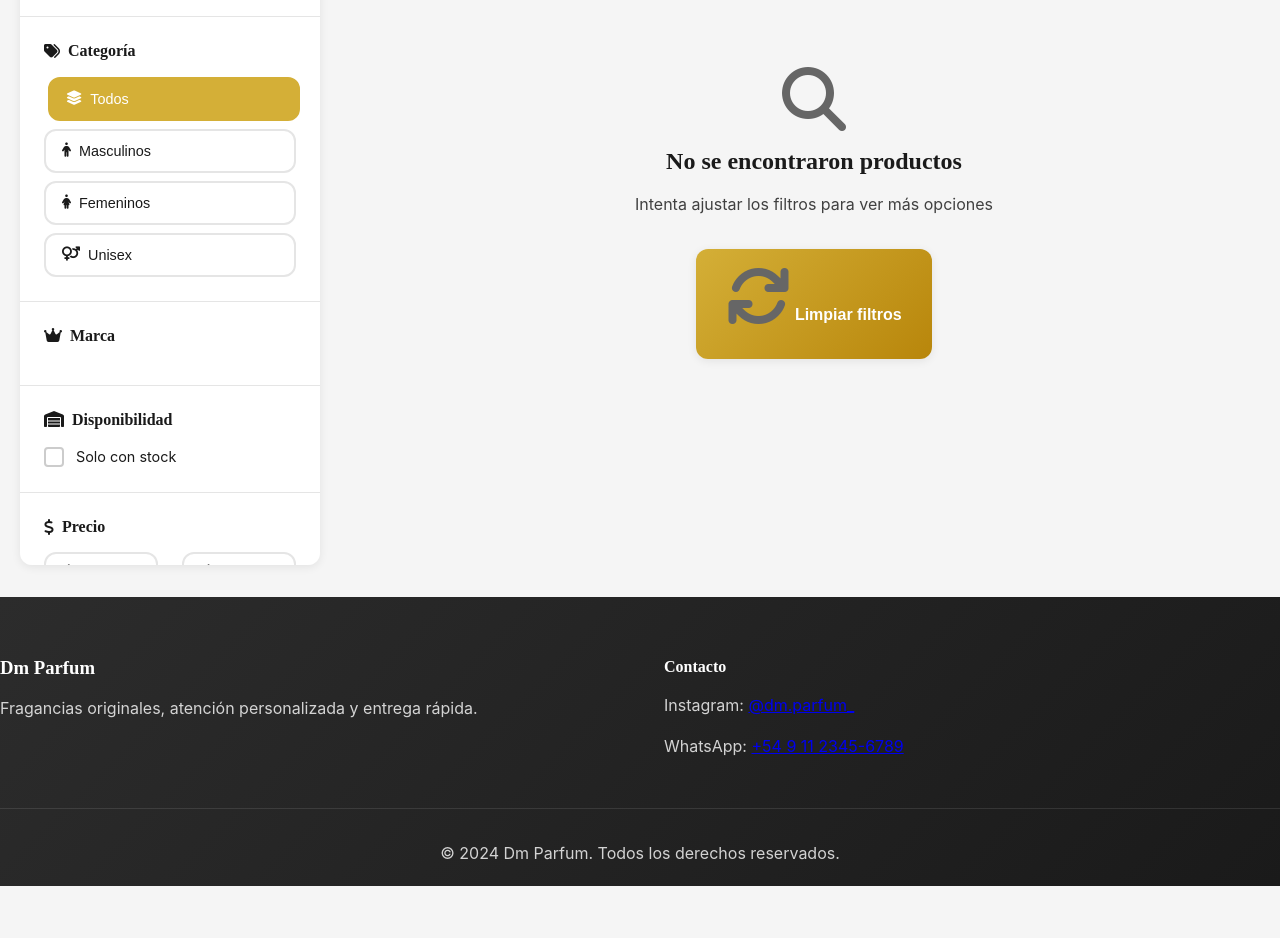
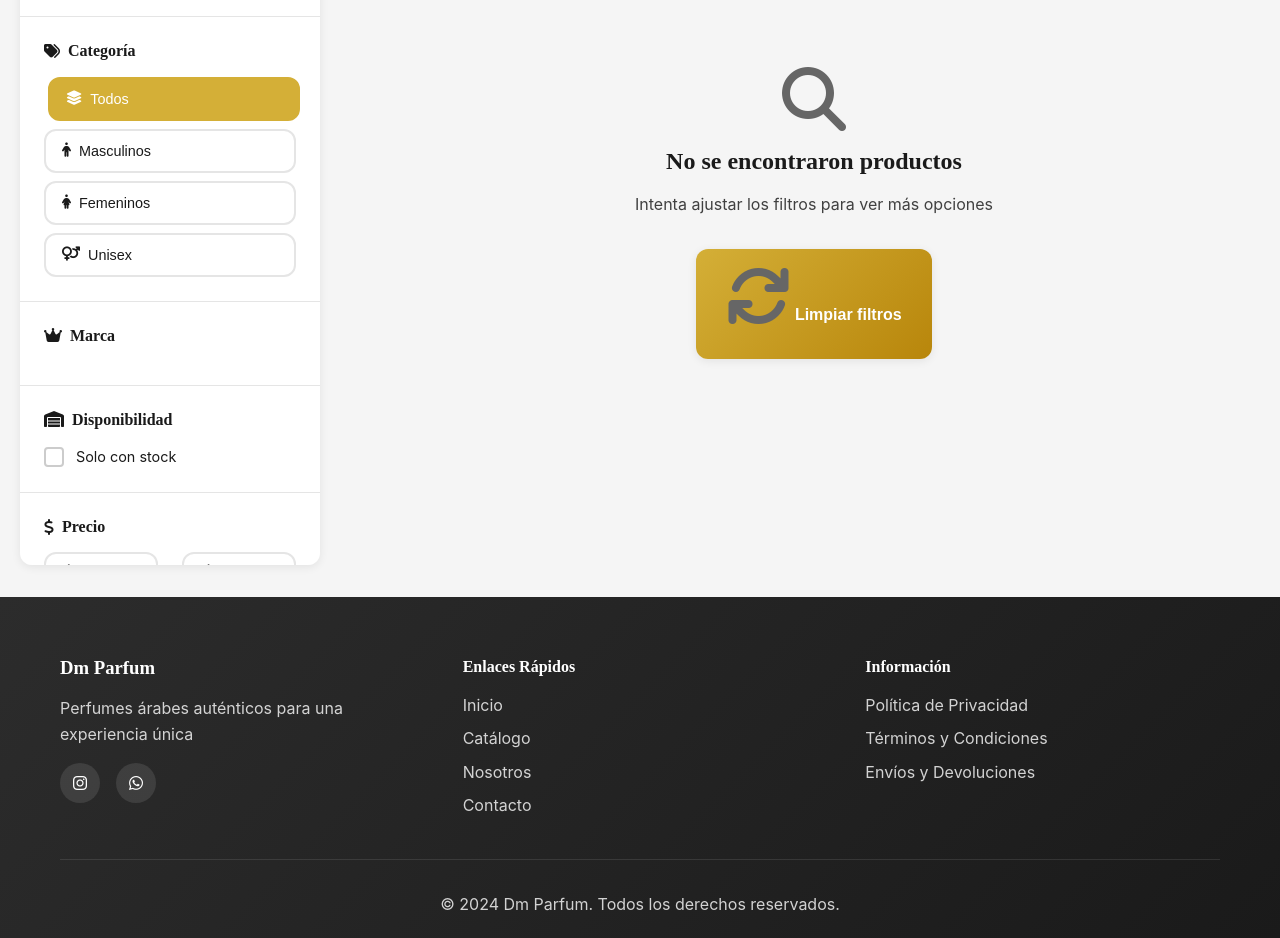
Before and after one commit to axelderfler/DmParfum, a plain HTML site: page catalogo.html in a window 1280 px wide. Shown: the part 532-1470 px from the top of the page. Before the commit the page ends 1418 px from the top, so only its background shows below. Drawn offline with Linux system fonts and the light colour scheme; no server answers.

Commit message:
correccion de errores en containers y footer de catalogo

```diff
--- a/catalogo.html
+++ b/catalogo.html
@@ -59,7 +59,7 @@
 
   <!-- Barra de herramientas -->
   <section class="catalog-toolbar">
-    <div class="container">
+    <div class="container-info">
       <div class="toolbar-content">
         <div class="toolbar-left">
           <div class="results-info">
@@ -188,19 +188,37 @@
 
 
   <footer class="footer">
+    <div class="container-info">
       <div class="footer-content">
         <div class="footer-section">
           <h3>Dm Parfum</h3>
-        <p>Fragancias originales, atención personalizada y entrega rápida.</p>
+          <p>Perfumes árabes auténticos para una experiencia única</p>
+          <div class="social-links">
+            <a href="https://instagram.com/dm.parfum_"><i class="fab fa-instagram"></i></a>
+            <a href="https://wa.me/541162634332"><i class="fab fa-whatsapp"></i></a>
+          </div>
         </div>
         <div class="footer-section">
-        <h4>Contacto</h4>
-        <p>Instagram: <a href="https://instagram.com/dm.parfum_" target="_blank">@dm.parfum_</a></p>
-        <p>WhatsApp: <a href="https://wa.me/5491123456789" target="_blank">+54 9 11 2345-6789</a></p>
+          <h4>Enlaces Rápidos</h4>
+          <ul>
+            <li><a href="index.html">Inicio</a></li>
+            <li><a href="catalogo.html">Catálogo</a></li>
+            <li><a href="index.html#sobre-nosotros">Nosotros</a></li>
+            <li><a href="index.html#contacto">Contacto</a></li>
+          </ul>
+        </div>
+        <div class="footer-section">
+          <h4>Información</h4>
+          <ul>
+            <li><a href="#">Política de Privacidad</a></li>
+            <li><a href="#">Términos y Condiciones</a></li>
+            <li><a href="#">Envíos y Devoluciones</a></li>
+          </ul>
         </div>
       </div>
       <div class="footer-bottom">
-      &copy; 2024 Dm Parfum. Todos los derechos reservados.
+        <p>&copy; 2024 Dm Parfum. Todos los derechos reservados.</p>
+      </div>
     </div>
   </footer>
 
```
Also changed, not shown: carrito.html (+4 -4 lines), index.html (+1 -1 lines). Lines whose indentation alone changed are shown as unchanged.
